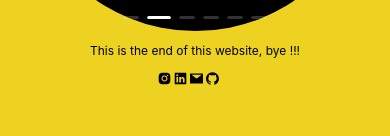
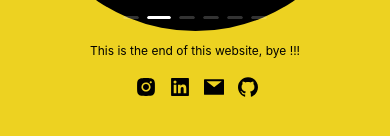
Before and after one commit to prakash204/prakash204.github.io, a React (Create React App) app: page / in a window 390 px wide. Shown: the part 1010-1146 px from the top of the page. Built offline with nearby package versions, Linux system fonts and the light colour scheme.

Commit message:
icons font size increased

```diff
--- a/src/cssfiles/header.css
+++ b/src/cssfiles/header.css
@@ -43,11 +43,17 @@
 @media only screen and (max-width: 768px) and (min-width: 426px) {
     .header {
         font-size: 50px;
+
     }
 
+    .icon-box {
+        margin-left: 35%;
+        margin-right: 35%;
+        width: 40%;
+    }
     .Icons {
-        font-size: 16px;
-
+        font-size: 23px;
+        margin: 4%;
     }
     }
 
@@ -64,13 +70,14 @@
     }
 
     .icon-box {
-        margin-left: 40%;
-        margin-right: 40%;
+        margin-left: 33%;
+        margin-right: 33%;
+        width: 45%;
     }
 
     .Icons {
-        margin : 2%;
-        font-size: 13px;
+        margin : 4%;
+        font-size: 20px;
     }
 
 }
```
